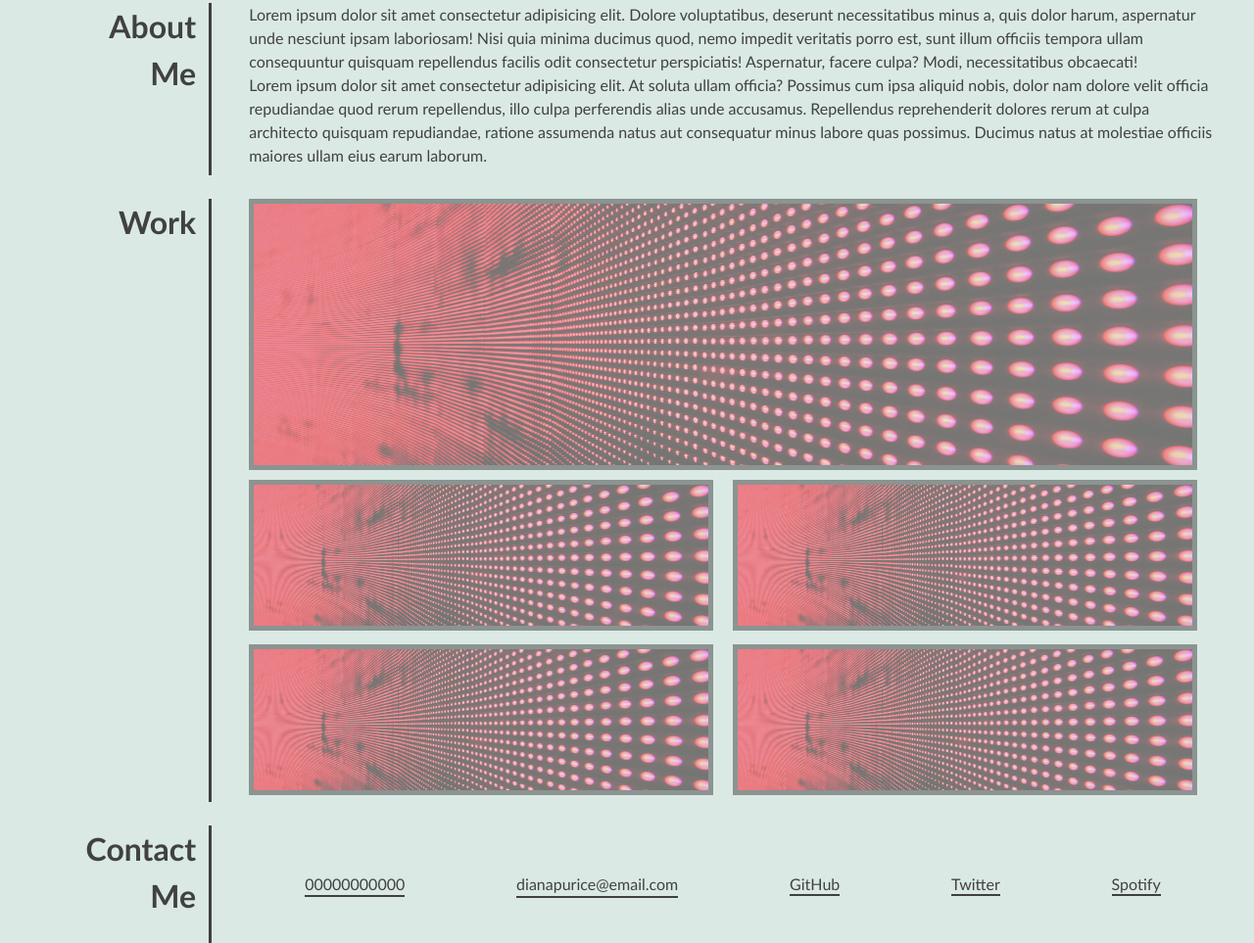
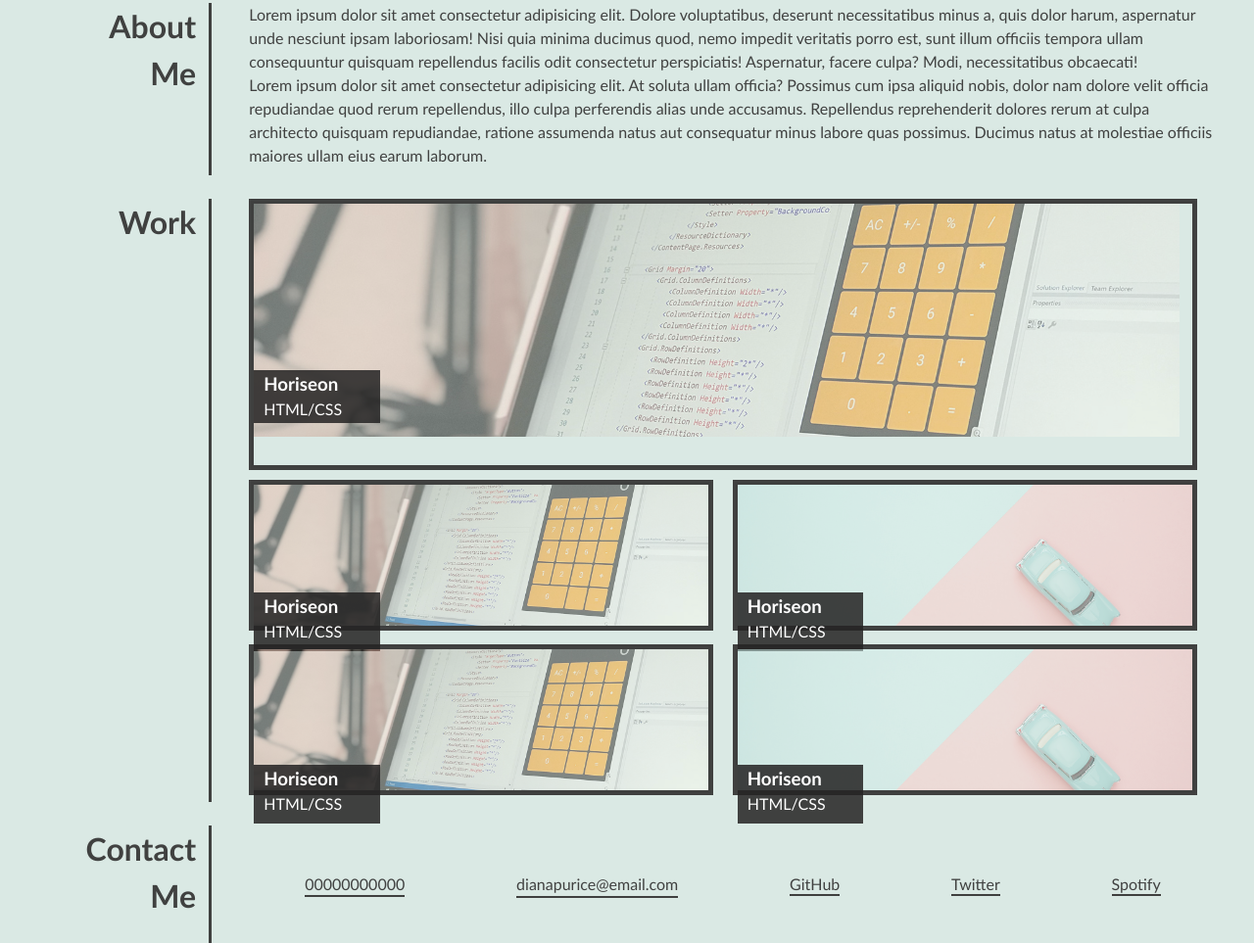
Before and after one commit to DianaPurice/MyPortfolio, a plain HTML site: page index.html in a window 1280 px wide. Shown: the part 291-1254 px from the top of the page at 98% size. Drawn offline with Linux system fonts and the light colour scheme.

Commit message:
Added images, styled the headers and added opacity

```diff
--- a/css/style.css
+++ b/css/style.css
@@ -160,26 +160,76 @@ main {
   color: var(--header-text);
   border-bottom: 2px solid var(--header-text);
   padding-bottom: 2%;
-}/* work */
+} /* work */
 #app-container {
   display: grid;
   grid-template-columns: 49% 49%;
   grid-template-rows: 20% 25% 25% 25% 25%;
   grid-template-areas:
-  "first-app first-app"
-  "first-app first-app"
-  "second-app third-app"
-  "fourth-app fifth-app";
+    "first-app first-app"
+    "first-app first-app"
+    "second-app third-app"
+    "fourth-app fifth-app";
 }
 .app {
-  content: url(../images/02-portfolio-1.jpg);
+  background-position: center;
+  background-size: cover;
+  background-repeat: no-repeat;
+  cursor: pointer;
+  display: flex;
   border: 5px solid var(--header-text) !important;
   padding: 0 !important;
+}
+#first a {
+  border: 0 !important;
+  position: absolute;
+}
+.app-heading {
+  position: absolute !important;
+  display: flex !important;
+  flex-direction: column;
+  max-width: -moz-fit-content;
+  max-width: fit-content;
+  color: white;
+  background-color: var(--header-text);
+  padding-left: 10px !important;
+  border: 0 !important;
+}
+#first .app-heading {
+  top: 170px;
+  max-height: 22%;
+}
+.row2 .app-heading {
+  top: 112vh;
+  max-height: 7.5%;
+}
+.row3 .app-heading {
+  top: 134vh;
+  max-height: 7.5%;
+}
+
+.row2 .app-heading,
+.row3 .app-heading {
+  position: absolute;
+}
+.row2 a,
+.row3 a {
+  width: 100%;
+}
+.row2 img,
+.row3 img {
+  width: 100% !important;
+  height: 100% !important;
+}
+.app img {
   opacity: 0.5;
+  width: 73.8vw;
+  height: 238px;
+  object-fit: cover;
 }
-.app:hover {
+.app img:hover {
   opacity: 1;
-  transition-timing-function: ease-in-out;
+  transition: 0.5s;
 }
 
 .row2 {
@@ -190,7 +240,8 @@ main {
   margin-bottom: 0;
   margin-top: 5%;
 }
-.row2, .row3 {
+.row2,
+.row3 {
   margin-left: 2%;
   width: 98% !important;
 }
--- a/index.html
+++ b/index.html
@@ -37,7 +37,10 @@
     <main class="page-wrapper">
       <!-- about me -->
       <section class="page-section" id="about">
-        <h2 class="heading">About<br> Me</h2>
+        <h2 class="heading">
+          About<br />
+          Me
+        </h2>
         <div>
           Lorem ipsum dolor sit amet consectetur adipisicing elit. Dolore
           voluptatibus, deserunt necessitatibus minus a, quis dolor harum,
@@ -60,17 +63,59 @@
       <section class="page-section" id="work">
         <h2 class="heading">Work</h2>
         <div id="app-container">
-          <div class="app row1" id="first">1</div>
-          <div class="app row2 column1" id="second">2</div>
-          <div class="app row2" id="third">3</div>
-          <div class="app row3 column1" id="fourth">4</div>
-          <div class="app row3" id="fifth">5</div>
+          <div class="app row1" id="first">
+            <a href="https://dianapurice.github.io/Horiseon/" target="_blank" rel="noopener">
+              <img src="./images/02-portfolio-2.jpg" alt="" />
+              <div class="app-heading">
+                <h3>Horiseon</h3>
+                <p>HTML/CSS</p>
+              </div>
+            </a>
+          </div>
+          <div class="app row2 column1" id="second">
+            <a href="https://dianapurice.github.io/Horiseon/" target="_blank" rel="noopener">
+              <img src="./images/02-portfolio-2.jpg" alt="" />
+              <div class="app-heading">
+                <h3>Horiseon</h3>
+                <p>HTML/CSS</p>
+              </div>
+            </a>
+          </div>
+          <div class="app row2" id="third">
+            <a href="https://dianapurice.github.io/Horiseon/" target="_blank" rel="noopener">
+              <img src="./images/02-portfolio-3.jpg" alt="" />
+              <div class="app-heading">
+                <h3>Horiseon</h3>
+                <p>HTML/CSS</p>
+              </div>
+            </a>
+          </div>
+          <div class="app row3 column1" id="fourth">
+            <a href="https://dianapurice.github.io/Horiseon/" target="_blank" rel="noopener">
+              <img src="./images/02-portfolio-2.jpg" alt="" />
+              <div class="app-heading">
+                <h3>Horiseon</h3>
+                <p>HTML/CSS</p>
+              </div>
+            </a>
+          </div>
+          <div class="app row3" id="fifth">
+            <a href="https://dianapurice.github.io/Horiseon/" target="_blank" rel="noopener">
+              <img src="./images/02-portfolio-3.jpg" alt="" />
+              <div class="app-heading">
+                <h3>Horiseon</h3>
+                <p>HTML/CSS</p>
+              </div>
+            </a>
+          </div>
         </div>
       </section>
-
       <!-- contact -->
       <section class="page-section contact" id="contact">
-        <h2 class="heading">Contact<br> Me</h2>
+        <h2 class="heading">
+          Contact<br />
+          Me
+        </h2>
         <ul>
           <li><a href="#">00000000000</a></li>
           <li><a href="#">dianapurice@email.com</a></li>
```
